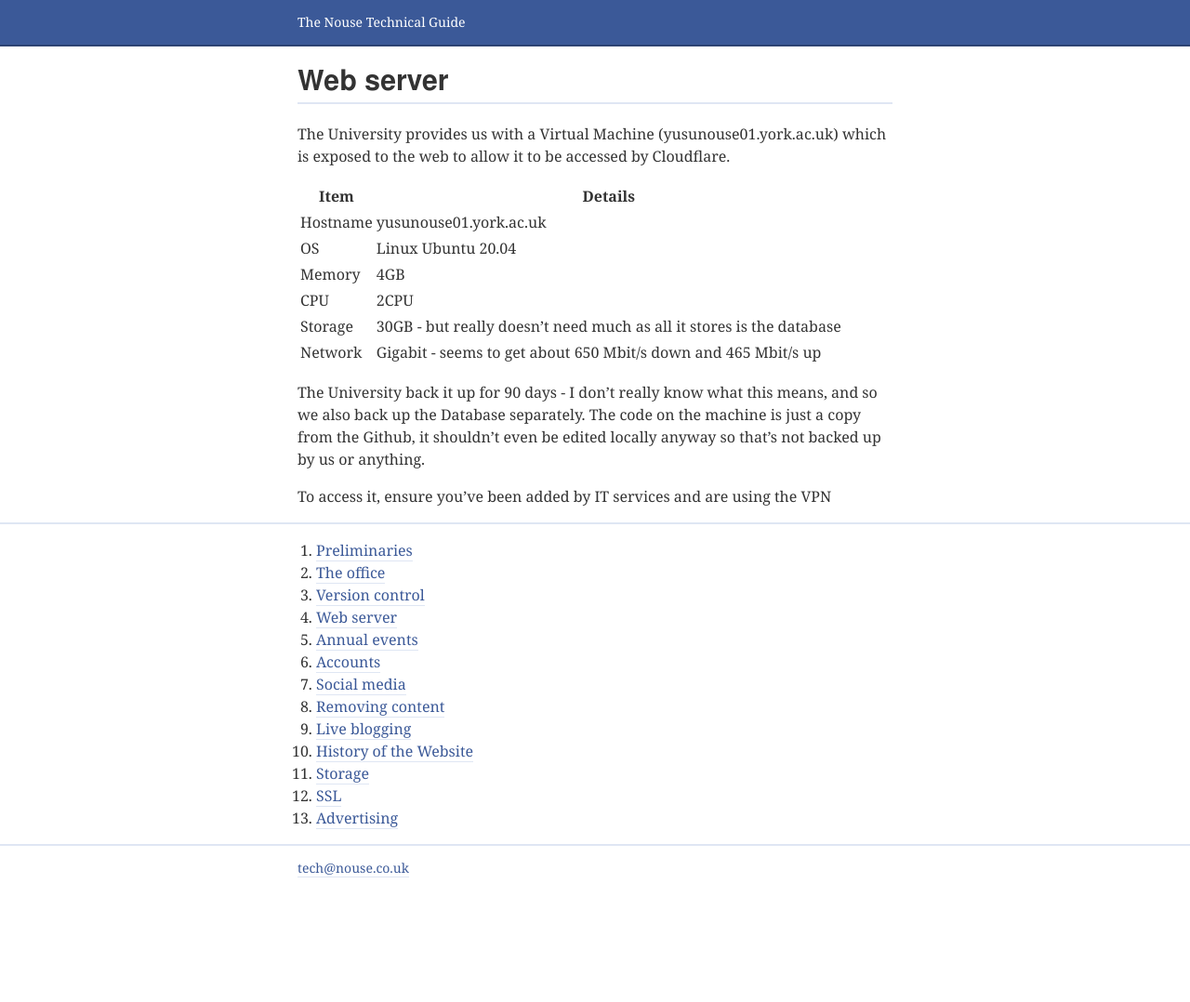
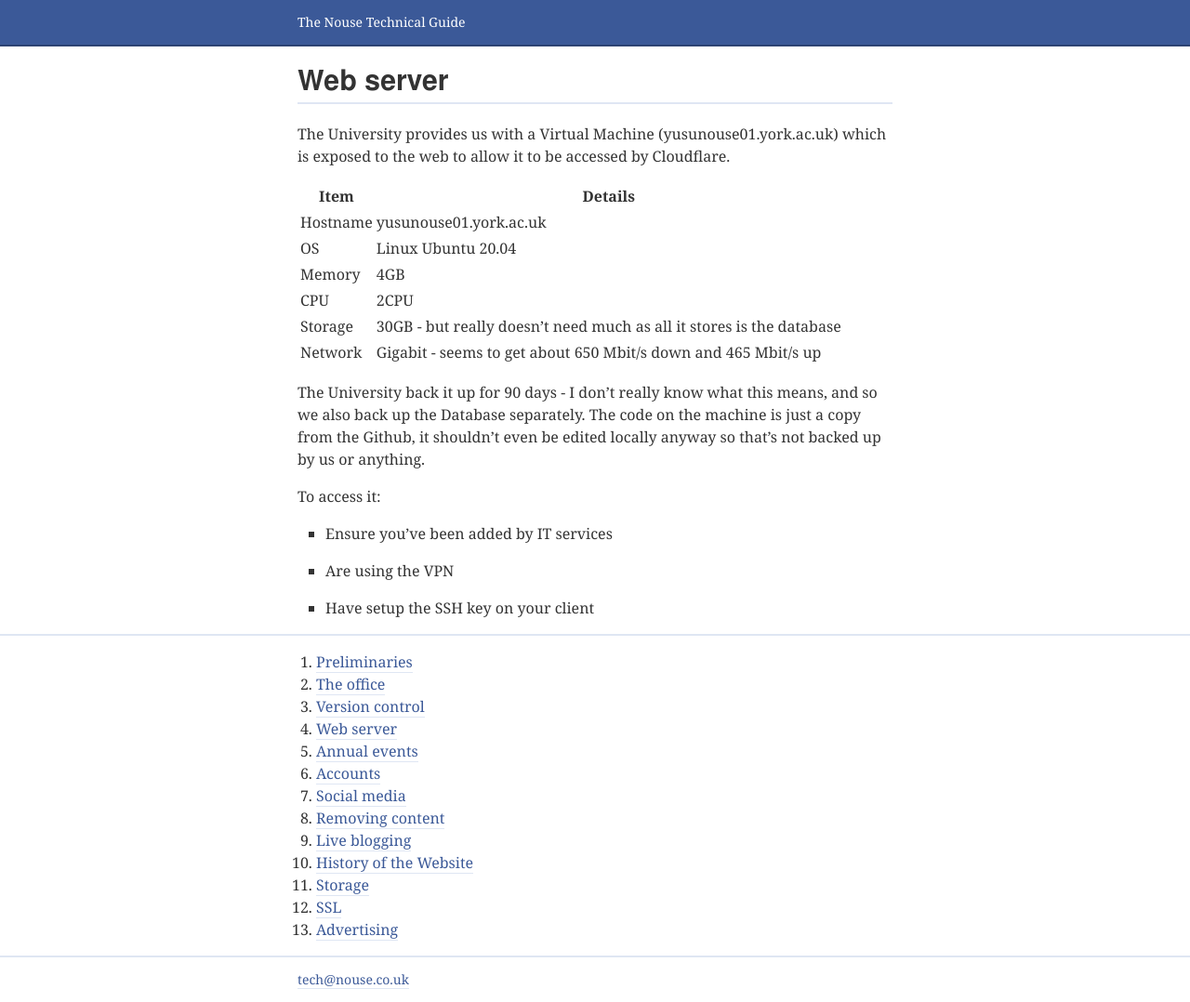
Before and after one commit to yorknouse/docs, a Jekyll site: the page built from pages/05-web-server.md, in a window 1280 px wide. Shown: the whole page at 93% size. Built offline with Jekyll 4.4.1, drawn with Linux system fonts in a browser that asks for light colours; before the commit the page ends 958 px from its top, so only the background shows below that.

```diff
--- a/pages/05-web-server.md
+++ b/pages/05-web-server.md
@@ -18,4 +18,7 @@ The University provides us with a Virtual Machine (yusunouse01.york.ac.uk) which
 The University back it up for 90 days - I don't really know what this means, and so we also back up the Database separately.
 The code on the machine is just a copy from the Github, it shouldn't even be edited locally anyway so that's not backed up by us or anything.
 
-To access it, ensure you've been added by IT services and are using the VPN
+To access it:
+- Ensure you've been added by IT services
+- Are using the VPN
+- Have setup the SSH key on your client
```
Also changed, not shown: pages/03-office.md (+0 -8 lines), pages/12-storage.md (+11 -11 lines).
